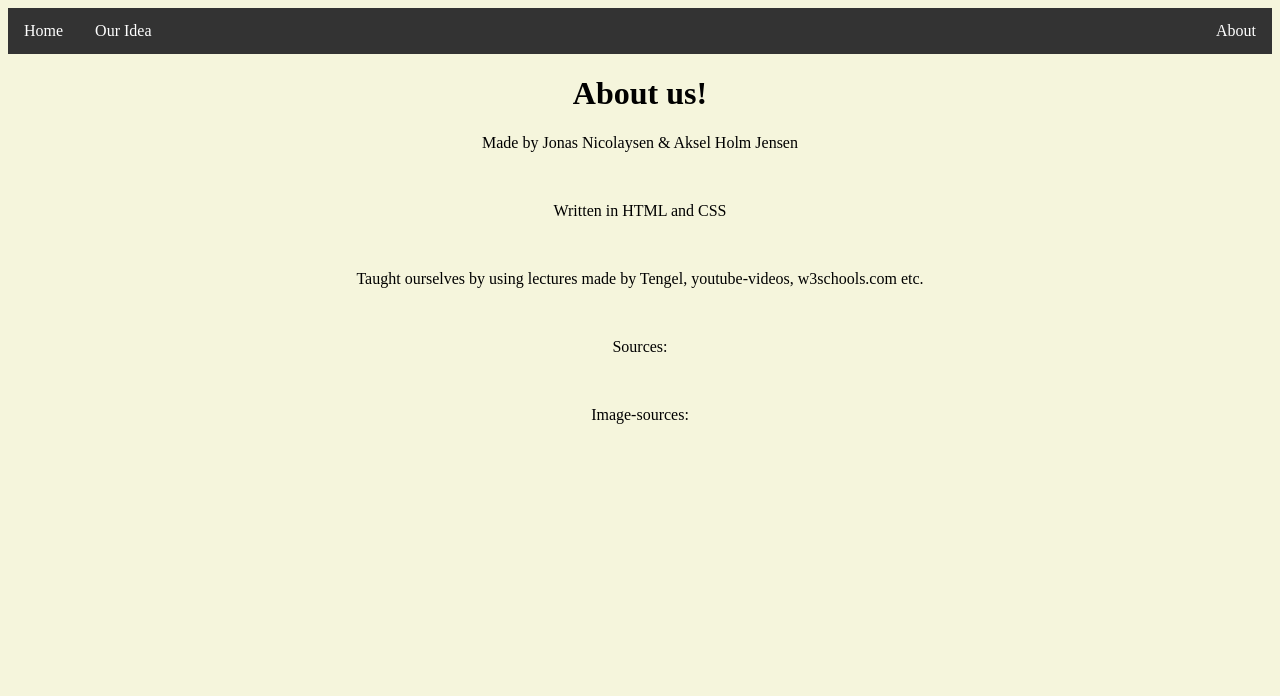
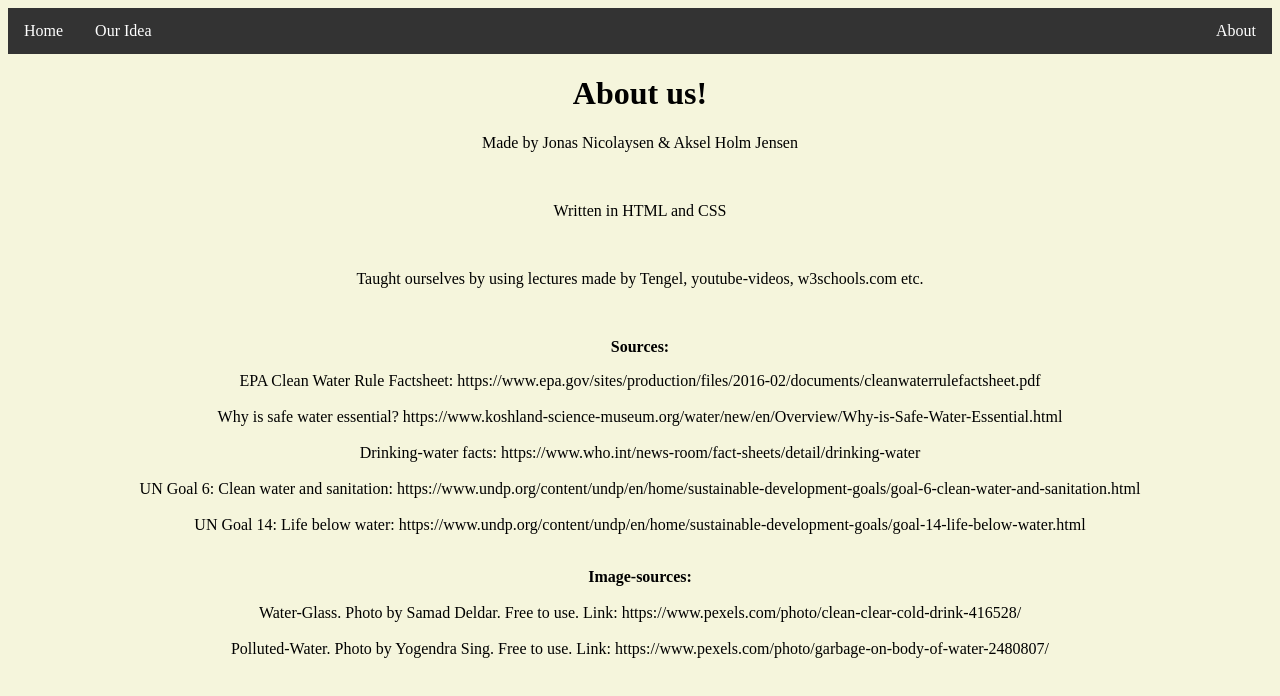
Before and after one commit to jonasnico/nettside-1, a plain HTML site: page about.html in a window 1280 px wide. Drawn offline with Linux system fonts and the light colour scheme.

Commit message:
Update about.html

```diff
--- a/about.html
+++ b/about.html
@@ -25,9 +25,23 @@
 <br>
   <p> Taught ourselves by using lectures made by Tengel, youtube-videos, w3schools.com etc. </p>
 <br>
-  <p> Sources: </p>
-<br>
-  <p> Image-sources: </p>
+  <p><b>Sources: </b></p>
+  EPA Clean Water Rule Factsheet: https://www.epa.gov/sites/production/files/2016-02/documents/cleanwaterrulefactsheet.pdf
+  <br><br>
+  Why is safe water essential? https://www.koshland-science-museum.org/water/new/en/Overview/Why-is-Safe-Water-Essential.html
+  <br><br>
+  Drinking-water facts: https://www.who.int/news-room/fact-sheets/detail/drinking-water
+  <br><br>
+  UN Goal 6: Clean water and sanitation: https://www.undp.org/content/undp/en/home/sustainable-development-goals/goal-6-clean-water-and-sanitation.html
+  <br><br>
+  UN Goal 14: Life below water: https://www.undp.org/content/undp/en/home/sustainable-development-goals/goal-14-life-below-water.html
+<br><br>
+  <p><b>Image-sources: </b>
+    <br><br>
+    Water-Glass. Photo by Samad Deldar. Free to use. Link: https://www.pexels.com/photo/clean-clear-cold-drink-416528/
+    <br><br>
+    Polluted-Water. Photo by Yogendra Sing. Free to use. Link: https://www.pexels.com/photo/garbage-on-body-of-water-2480807/
+  </p>
 <br>
 </div>
   </body>
```
